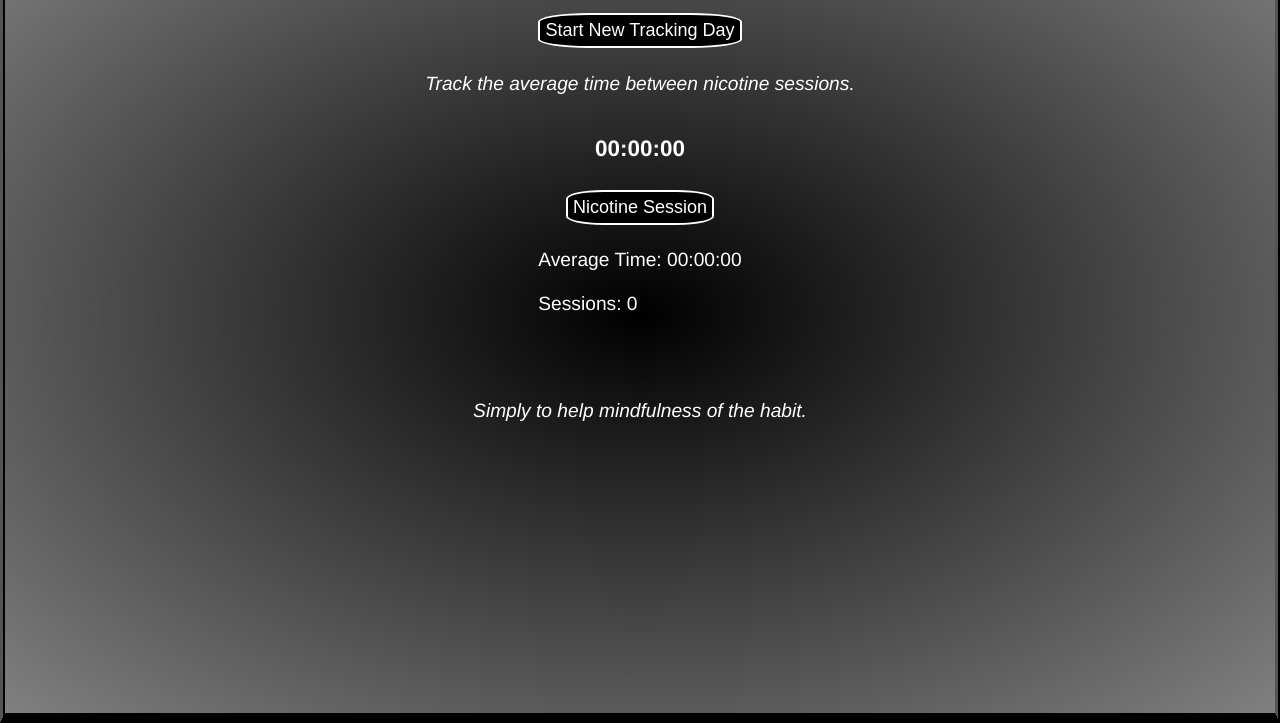
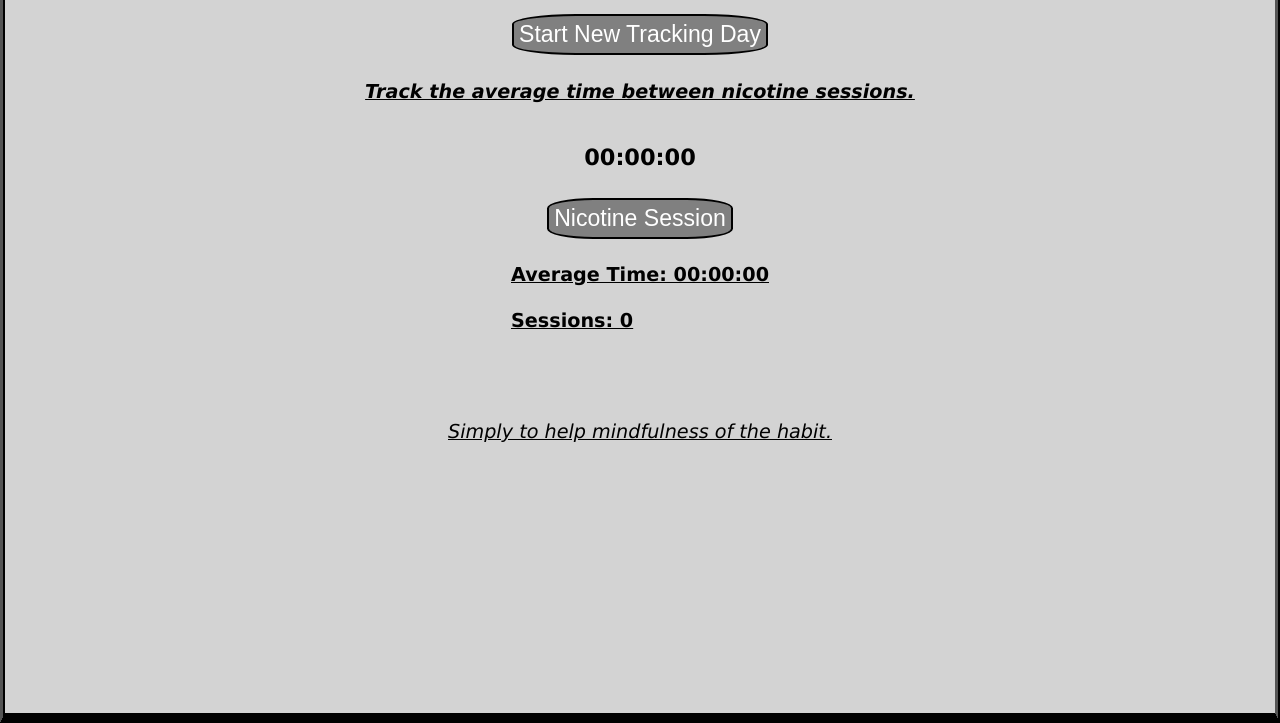
Before and after one commit to Sgamb29/NicotineTimer, a plain HTML site: page index.html in a window 1280 px wide. Shown: the part 97-820 px from the top of the page. Drawn offline with Linux system fonts and the light colour scheme.

Commit message:
cookie fix + style

```diff
--- a/script.js
+++ b/script.js
@@ -38,7 +38,7 @@ class Timer {
         this.lastNicotineTime = new Date();
         setCookie(lastNicKey, this.lastNicotineTime.toString(), 10000);
         this.sessions += 1;
-        setCookie(sessionCountKey, this.sessions.toString());
+        setCookie(sessionCountKey, this.sessions.toString(), 10000);
 
         this.displayTodaysStats();
         if (this.intervalId === null) {
--- a/style.css
+++ b/style.css
@@ -9,11 +9,10 @@ html, body {
     display: flex;
     flex-direction: column;
     align-items: center;
-    background-color: grey;
     font-size: larger;
-    color: white;
-    font-family:'Franklin Gothic Medium', 'Arial Narrow', Arial, sans-serif;
-    background: content-box radial-gradient(black, gray);
+    color: black;
+    font-family: Verdana, Geneva, Tahoma, sans-serif;
+    background-color: lightgray;
     border-top: 10px black solid;
     border-bottom: 10px black solid;
     border-left: 5px ridge black;
@@ -32,10 +31,10 @@ h1 {
 }
 
 button {
-    font-size: large;
-    border: solid 2px white;
+    font-size: larger;
+    border: solid 2px black;
     padding: 5px;
-    background-color: black;
+    background-color: gray;
     color: white;
     margin: 5px;
     border-radius: 25%;
@@ -67,3 +66,12 @@ form {
 input {
     width: 80%;
 }
+
+p {
+    text-decoration: underline;
+    font-weight: bold;
+}
+
+footer {
+    text-decoration: underline;
+}
```
